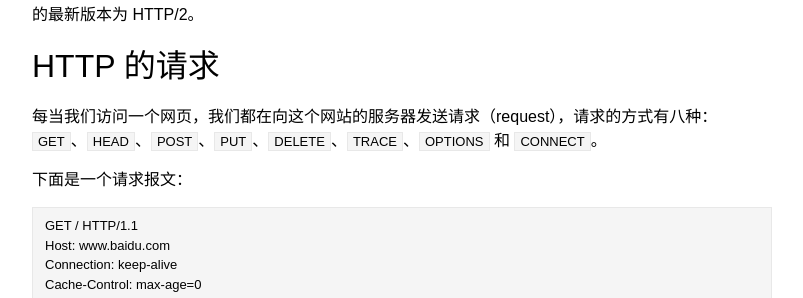
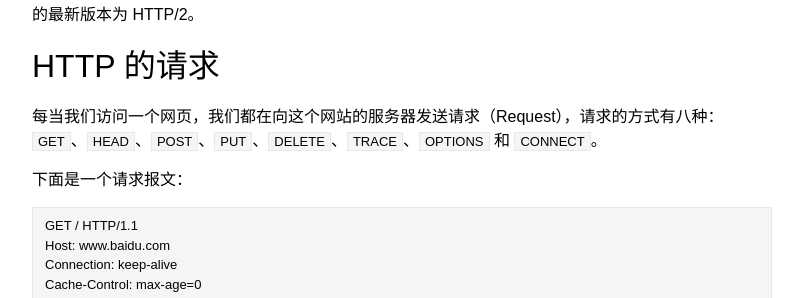
Before and after one commit to mokunshao/mokunshao.github.io, a Jekyll site: the page built from _posts/2018-07-18-http-request-response.md, in a window 1280 px wide and 1400 px high. Shown: the part 302-600 px from the top of the window, without its empty margins (238-1041 px from the left). Built offline with Jekyll 4.4.1, drawn with Linux system fonts in a browser that asks for light colours; our own code applies the rules of GitHub Pages for plain Markdown files; some of the changed text lies outside the part shown.

Commit message:
minor change

```diff
--- a/_posts/2018-07-18-http-request-response.md
+++ b/_posts/2018-07-18-http-request-response.md
@@ -8,7 +8,7 @@
 
 ## HTTP 的请求
 
-每当我们访问一个网页，我们都在向这个网站的服务器发送请求（request），请求的方式有八种：`GET`、`HEAD`、`POST`、`PUT`、`DELETE`、`TRACE`、`OPTIONS` 和 `CONNECT`。
+每当我们访问一个网页，我们都在向这个网站的服务器发送请求（Request），请求的方式有八种：`GET`、`HEAD`、`POST`、`PUT`、`DELETE`、`TRACE`、`OPTIONS` 和 `CONNECT`。
 
 下面是一个请求报文：
 
@@ -70,7 +70,7 @@
 
 ## HTTP 的响应
 
-当一个网站的服务器接收到我们的请求，服务器会向我们作出响应（response）。
+当一个网站的服务器接收到我们的请求，服务器会向我们作出响应（Response）。
 
 下面是一个响应报文：
 
```
